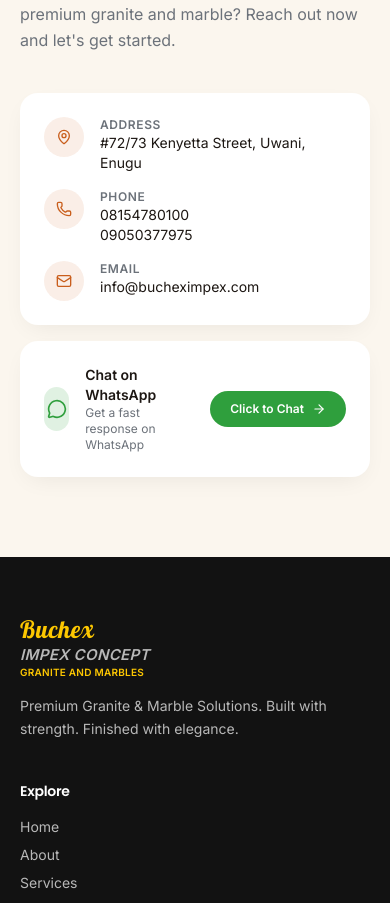
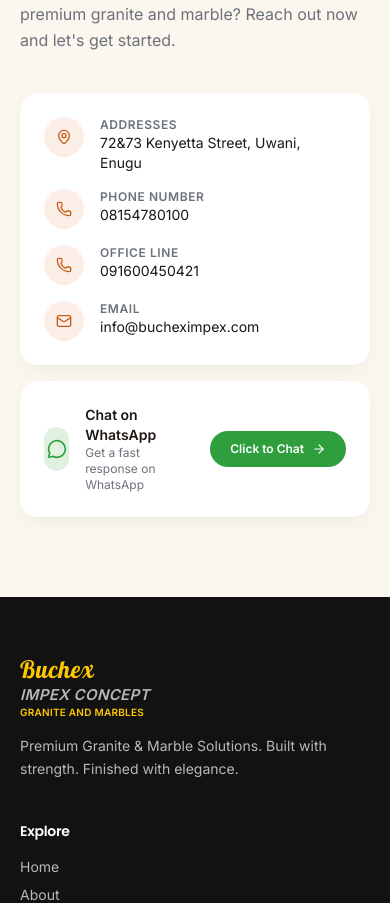
Before and after one commit to heritage644/Buchex-impex, a Next.js app: page / in a window 390 px wide. Shown: the part 5506-6409 px from the top of the page. Built offline with nearby package versions, Linux system fonts and the light colour scheme.

Commit message:
added the new phone number

```diff
--- a/src/app/page.tsx
+++ b/src/app/page.tsx
@@ -1,4 +1,4 @@
-"use client"
+
 import { Hero } from "@/components/hero";
 import { AboutSection } from "@/components/aboutsection";
 import { ServicesGrid } from "@/components/serviceGrid";
--- a/src/components/aboutsection.tsx
+++ b/src/components/aboutsection.tsx
@@ -1,3 +1,4 @@
+'use client'
 import { motion } from "framer-motion";
 import Link from "next/link";
 import { ArrowRight } from "lucide-react";
--- a/src/components/contactCTA.tsx
+++ b/src/components/contactCTA.tsx
@@ -1,3 +1,4 @@
+'use client'
 import { motion } from "framer-motion";
 import { MapPin, Phone, Mail, MessageCircle, ArrowRight } from "lucide-react";
 
@@ -17,8 +18,9 @@
 
         <motion.div initial={{ opacity: 0, y: 20 }} whileInView={{ opacity: 1, y: 0 }} viewport={{ once: true }} transition={{ duration: 0.6, delay: 0.1 }} className="grid gap-4">
           <div className="bg-white rounded-2xl p-6 shadow-card grid gap-4">
-            <Row icon={MapPin} title="Address" lines={["#72/73 Kenyetta Street, Uwani, Enugu"]} />
-            <Row icon={Phone} title="Phone" lines={["08154780100", "09050377975"]} />
+            <Row icon={MapPin} title="Addresses" lines={["72&73 Kenyetta Street, Uwani, Enugu"]} />
+            <Row icon={Phone} title="Phone Number" lines={["08154780100"]} />
+            <Row icon={Phone} title="Office Line" lines={[ "091600450421"]} />
             <Row icon={Mail} title="Email" lines={["info@bucheximpex.com"]} />
           </div>
           <div className="bg-white rounded-2xl p-6 shadow-card flex items-center justify-between gap-4">
--- a/src/components/hero.tsx
+++ b/src/components/hero.tsx
@@ -1,3 +1,4 @@
+'use client'
 import { motion } from "framer-motion";
 import Link from "next/link";
 import { MessageCircle, ArrowRight, BadgeCheck } from "lucide-react";
--- a/src/components/pageHero.tsx
+++ b/src/components/pageHero.tsx
@@ -1,3 +1,4 @@
+'use client'
 import { motion } from "framer-motion";
 import Link from "next/link";
 import Image, { StaticImageData } from "next/image";
--- a/src/components/projectGallery.tsx
+++ b/src/components/projectGallery.tsx
@@ -1,3 +1,4 @@
+'use client'
 import { motion } from "framer-motion";
 import Image from "next/image";
 import Link from "next/link";
--- a/src/components/sectionHEading.tsx
+++ b/src/components/sectionHEading.tsx
@@ -1,3 +1,4 @@
+'use client'
 import { motion } from "framer-motion";
 
 export function SectionHeading({
--- a/src/components/whychooseus.tsx
+++ b/src/components/whychooseus.tsx
@@ -1,3 +1,4 @@
+'use client'
 import { motion } from "framer-motion";
 import { Gem, Shield, Hammer, Clock, Smile } from "lucide-react";
 
```
